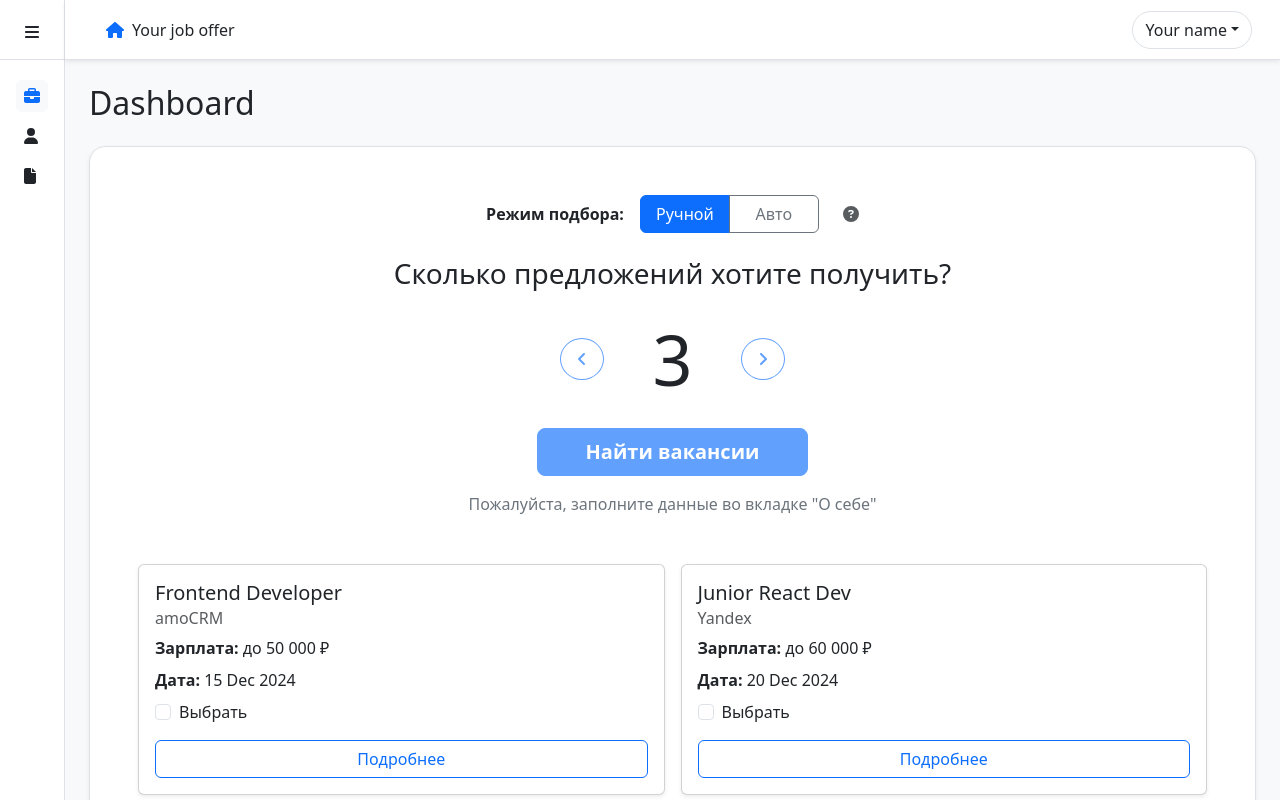
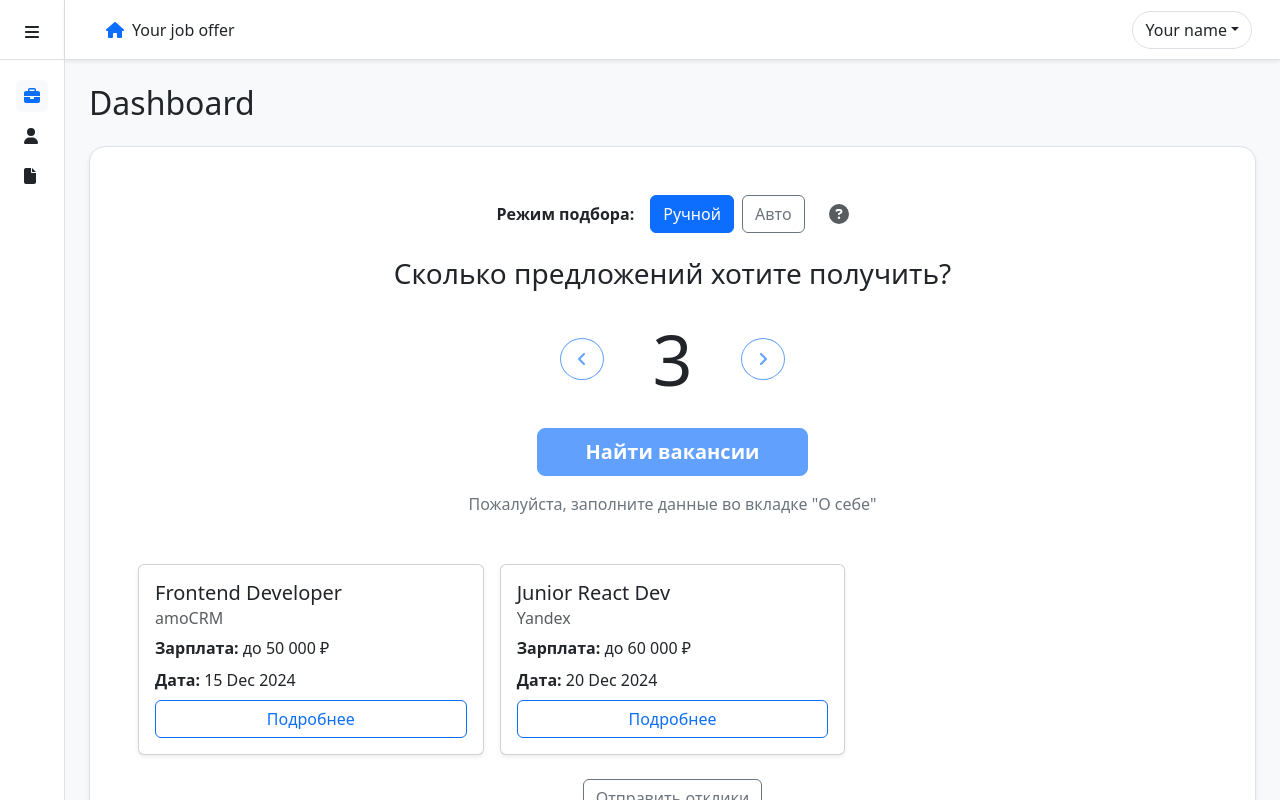
Before and after one commit to PyotrAndreev/your-job-offer-1, a Vue app in the folder web-app/frontend/: page /dashboard in a window 1280 px wide. Shown: the top 800 px of the page. Built offline with nearby package versions, Linux system fonts and the light colour scheme.

Commit message:
dashboard adjustments

```diff
--- a/web-app/frontend/src/components/dashboard/Dashboard.vue
+++ b/web-app/frontend/src/components/dashboard/Dashboard.vue
@@ -182,12 +182,11 @@ export default {
     <!-- Mode Toggle Section -->
     <div class="bg-white rounded-4 border p-4 p-md-5 mb-5 shadow-sm">
       <div class="d-flex flex-column align-items-center mb-4 gap-3">
-        <div class="d-flex align-items-center gap-3 flex-wrap position-relative justify-content-center">
+        <div class="d-flex align-items-center gap-3 flex-wrap justify-content-center position-relative">
           <span class="fw-semibold">Режим подбора:</span>
 
-          <div class="btn-group" role="group">
+          <div class="d-flex gap-2">
             <button
-              type="button"
               class="btn"
               :class="isAutoMode ? 'btn-outline-secondary' : 'btn-primary'"
               @click="isAutoMode = false"
@@ -195,7 +194,6 @@ export default {
               Ручной
             </button>
             <button
-              type="button"
               class="btn"
               :class="isAutoMode ? 'btn-primary' : 'btn-outline-secondary'"
               @click="isAutoMode = true"
@@ -207,18 +205,14 @@ export default {
           <!-- Tooltip -->
           <font-awesome-icon
             icon="question-circle"
-            class="text-muted ms-2 cursor-pointer"
+            class="text-muted ms-2"
+            style="width: 20px; height: 20px; cursor: pointer"
             @mouseenter="showTooltip = true"
             @mouseleave="showTooltip = false"
           />
-          <transition name="fade">
-            <div
-              v-if="showTooltip"
-              class="tooltip-custom"
-            >
-              В ручном режиме вы выбираете понравившиеся вакансии. В авто — система ищет их за вас.
-            </div>
-          </transition>
+          <div v-if="showTooltip" class="tooltip-custom">
+            В ручном режиме вы выбираете понравившиеся вакансии. В авто — система ищет их за вас.
+          </div>
         </div>
       </div>
 
@@ -259,13 +253,10 @@ export default {
         </div>
       </div>
 
-      <!-- Auto Mode Table or Number of Offers -->
-      <div v-if="isAutoMode" class="mt-5">
-        <div v-if="offers.length">
-          <h5 class="text-center">Найдено {{ offers.length }} из {{ number }} вакансий</h5>
-        </div>
-
-        <div v-if="offers.length" class="table-responsive mt-4">
+      <!-- Auto Mode Table -->
+      <div v-if="isAutoMode && offers.length" class="mt-5">
+        <h5 class="text-center">Найдено {{ offers.length }} из {{ number }} вакансий</h5>
+        <div class="table-responsive mt-4">
           <table class="table table-bordered table-hover align-middle shadow-sm">
             <thead class="table-light">
               <tr>
@@ -278,15 +269,13 @@ export default {
               </tr>
             </thead>
             <tbody>
-              <tr v-for="(offer, index) in offers" :key="offer.link">
+              <tr v-for="offer in offers" :key="offer.link">
                 <td>{{ offer.company }}</td>
                 <td>{{ offer.date }}</td>
                 <td>{{ offer.position }}</td>
                 <td>{{ offer.salary }}</td>
                 <td><a :href="offer.link" target="_blank">сайт</a></td>
-                <td>
-                  <span class="badge bg-success mt-1">Отклик подан</span>
-                </td>
+                <td><span class="badge bg-success mt-1">Отклик подан</span></td>
               </tr>
             </tbody>
           </table>
@@ -295,25 +284,29 @@ export default {
 
       <!-- Manual Mode Cards -->
       <div v-if="!isAutoMode && offers.length" class="mt-5">
-        <div class="row row-cols-1 row-cols-md-2 g-3">
-          <div class="col" v-for="(offer, index) in offers" :key="offer.link">
-            <div class="card shadow-sm h-100">
+        <div class="row row-cols-1 row-cols-md-3 g-3">
+          <div
+            class="col"
+            v-for="(offer, index) in offers"
+            :key="offer.link"
+            @click="toggleSelection(index)"
+          >
+            <div
+              class="card offer-card shadow-sm h-100"
+              :class="{ 'selected-card': offer.selected }"
+            >
               <div class="card-body d-flex flex-column justify-content-between">
                 <h5 class="card-title">{{ offer.position }}</h5>
                 <h6 class="card-subtitle mb-2 text-muted">{{ offer.company }}</h6>
                 <p class="card-text mb-2"><strong>Зарплата:</strong> {{ offer.salary }}</p>
                 <p class="card-text mb-2"><strong>Дата:</strong> {{ offer.date }}</p>
-                <div class="form-check mb-3">
-                  <input class="form-check-input" type="checkbox" v-model="offer.selected" :id="'chk' + index" />
-                  <label class="form-check-label" :for="'chk' + index">Выбрать</label>
-                </div>
                 <a :href="offer.link" class="btn btn-outline-primary mt-auto" target="_blank">Подробнее</a>
               </div>
             </div>
           </div>
         </div>
-        <div class="text-end mt-4">
-          <button class="btn btn-primary" @click="submitSelected">Отправить отклики</button>
+        <div class="text-end mt-4 d-flex justify-content-center">
+          <button class="btn btn-outline-secondary" @click="submitSelected">Отправить отклики</button>
         </div>
       </div>
     </div>
@@ -344,42 +337,48 @@ export default {
 </template>
 
 <script setup>
+import { ref } from "vue";
 import { store } from "../../script/store.js";
-</script>
 
-<script>
-export default {
-  name: "Dashboard",
-  data() {
-    return {
-      number: 3,
-      isAutoMode: false,
-      offers: [
-        { company: "amoCRM", date: "15 Dec 2024", position: "Frontend Developer", salary: "до 50 000 ₽", link: "https://hh.ru/vacancy/111898417" },
-        { company: "Yandex", date: "20 Dec 2024", position: "Junior React Dev", salary: "до 60 000 ₽", link: "https://hh.ru/vacancy/123456789" }
-      ],
-      showTooltip: false,
-    };
+const number = ref(3);
+const isAutoMode = ref(false);
+const showTooltip = ref(false);
+
+const offers = ref([
+  {
+    company: "amoCRM",
+    date: "15 Dec 2024",
+    position: "Frontend Developer",
+    salary: "до 50 000 ₽",
+    link: "https://hh.ru/vacancy/111898417",
+    selected: false
   },
-  methods: {
-    incrementNumber() {
-      if (this.number < 20) this.number++;
-    },
-    decrementNumber() {
-      if (this.number > 1) this.number--;
-    },
-    async searchOffers() {
-      this.offers = [
-        { company: "amoCRM", date: "15 Dec 2024", position: "Frontend Developer", salary: "до 50 000 ₽", link: "https://hh.ru/vacancy/111898417" },
-        { company: "Yandex", date: "20 Dec 2024", position: "Junior React Dev", salary: "до 60 000 ₽", link: "https://hh.ru/vacancy/123456789" }
-      ];
-    },
-    submitSelected() {
-      const selected = this.offers.filter(o => o.selected);
-      alert(`Вы откликнулись на ${selected.length} вакансии.`);
-    }
+  {
+    company: "Yandex",
+    date: "20 Dec 2024",
+    position: "Junior React Dev",
+    salary: "до 60 000 ₽",
+    link: "https://hh.ru/vacancy/123456789",
+    selected: false
   }
-};
+]);
+
+function incrementNumber() {
+  if (number.value < 20) number.value++;
+}
+function decrementNumber() {
+  if (number.value > 1) number.value--;
+}
+function searchOffers() {
+  offers.value = offers.value.map(o => ({ ...o, selected: false }));
+}
+function toggleSelection(index) {
+  offers.value[index].selected = !offers.value[index].selected;
+}
+function submitSelected() {
+  const selected = offers.value.filter(o => o.selected);
+  alert(`Вы откликнулись на ${selected.length} вакансии.`);
+}
 </script>
 
 <style scoped>
@@ -399,26 +398,29 @@ export default {
 }
 .tooltip-custom {
   position: absolute;
-  top: 130%;
+  top: 125%;
   left: 50%;
+  transform: translateX(-50%);
   z-index: 10;
-  background: #fff;
-  padding: 10px 14px;
-  border-radius: 8px;
-  box-shadow: 0 0 10px rgba(0, 0, 0, 0.1);
-  width: 250px;
-  border: 1px solid #ddd;
-  font-size: 0.875rem;
+  background-color: #575757;
+  color: #ffffff;
+  padding: 6px 10px;
+  border-radius: 4px;
+  font-size: 1rem;
+  white-space: nowrap;
+  opacity: 0.95;
 }
-.fade-enter-active, .fade-leave-active {
-  transition: opacity 0.3s ease;
+.offer-card {
+  cursor: pointer;
+  transition: transform 0.3s ease, box-shadow 0.3s ease, border-color 0.3s ease;
 }
-.fade-enter-from, .fade-leave-to {
-  opacity: 0;
+.offer-card:hover {
+  transform: translateY(-3px);
+  box-shadow: 0 8px 16px rgba(0, 0, 0, 0.1);
 }
-hr.my-4 {
-  border-top: 2px solid #ddd;
-  margin-top: 20px;
-  margin-bottom: 20px;
+.selected-card {
+  border: 2px solid #0d6efd;
+  background-color: #e7f1ff;
+  transform: scale(1.02);
 }
 </style>
```
Also changed, not shown: 2 other files (tests, documents, lock files or other folders).
